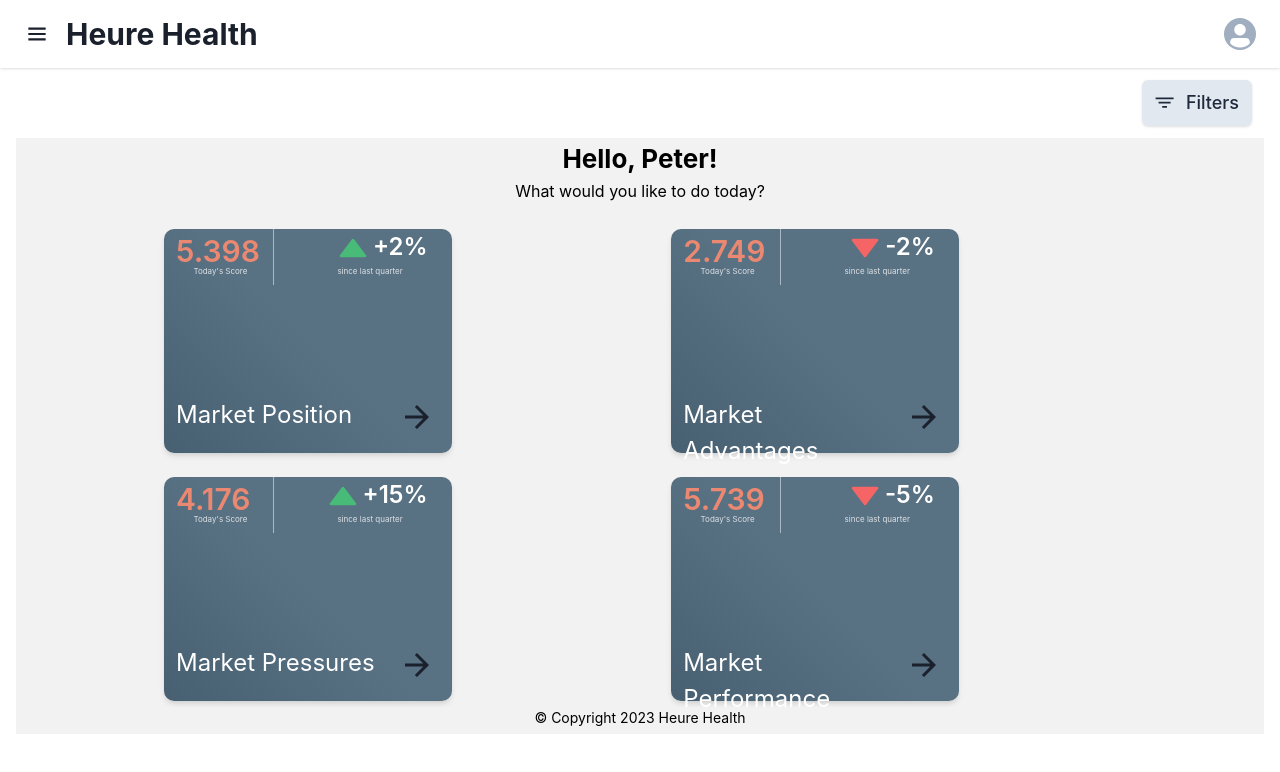
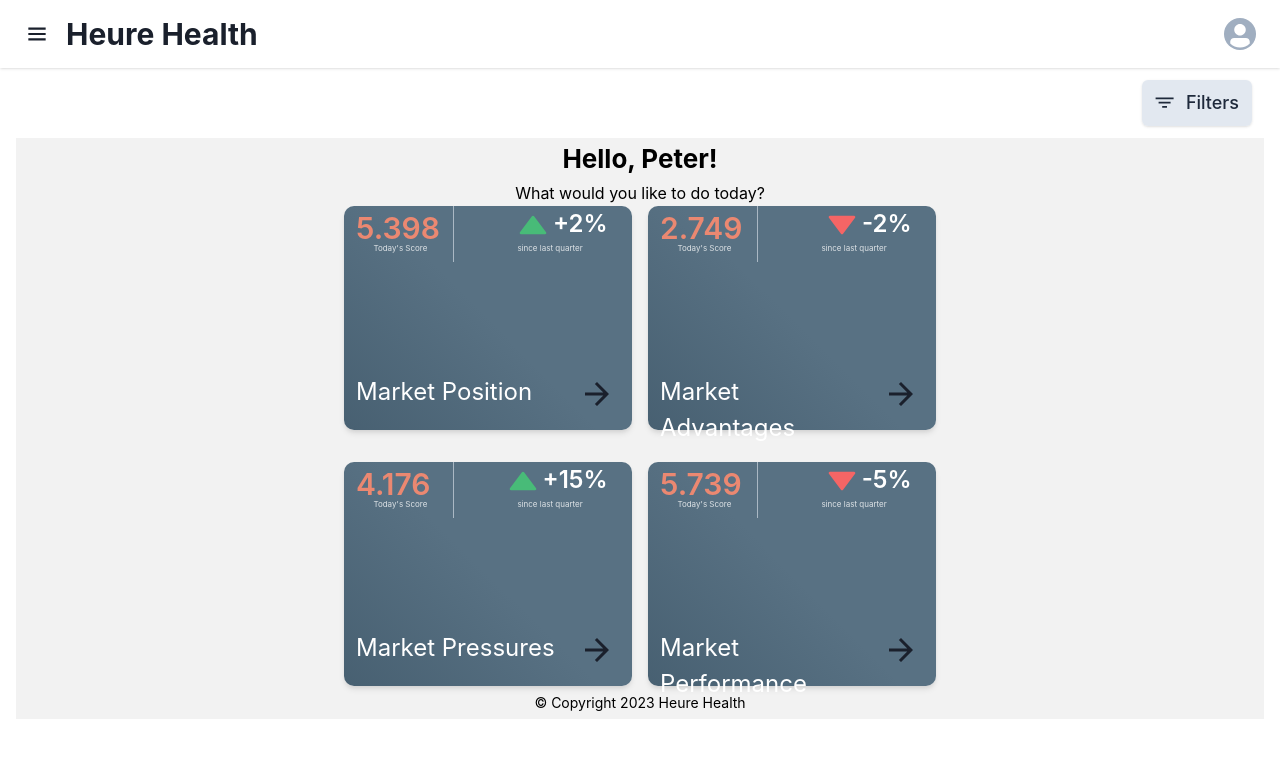
Before and after one commit to Heure-Health/HeureHealth-hospital, a Next.js app: page / in a window 1280 px wide. Shown: the top 772 px of the page. Built offline with nearby package versions, Linux system fonts and the light colour scheme.

Commit message:
Home page added new widget and alignment

```diff
--- a/src/components/home/HomeWidget.tsx
+++ b/src/components/home/HomeWidget.tsx
@@ -19,10 +19,10 @@ import React from "react";
 const HomeWidget = (params) => {
     return (
         <>
-            <Box width="100%" p={"5"}>
+            <Box>
                 <Flex direction="column"
                       bgImage={"linear-gradient(45deg, #374F60 -50%, #587183 50%)"}
-                      color="white" shadow="md" borderRadius='10px' height={"14.0em"} width={"18.0em"}>
+                      color="white" shadow="md" borderRadius='10px' height={"14.0em"} width={"18.0em"} minWidth={"100%"}>
                     <Grid textAlign={"right"} templateColumns='repeat(1, 1fr)' height={"14.0em"}>
                         <GridItem colSpan={1} rowSpan={1}>
                             <Wrap>
--- a/src/pages/home/HomeMain.tsx
+++ b/src/pages/home/HomeMain.tsx
@@ -1,26 +1,27 @@
 import React from "react";
-import {Box, Center, Grid, GridItem, Text, Wrap, WrapItem} from "@chakra-ui/react";
+import {Box, Center, Flex, Grid, GridItem, Text, Wrap, WrapItem} from "@chakra-ui/react";
 import {Footer} from "../../layouts";
 import HomeWidget from "../../components/home/HomeWidget";
 
 const HomeMain = () => {
     return (
         <>
-            <Grid templateColumns='repeat(1, 1fr)' gap={"1"} minWidth={"25%"} minHeight={"25%"}  bg='#F2F2F2'>
-                <GridItem colSpan={1} rowSpan={1}>
-                    <Box bg='#F2F2F2'>
+            <Box width={"100%"} bgColor={"#F2F2F2"} alignItems={"center"}>
+                <Flex flexDirection={"column"}>
                     <Center display='flex' my='1.2'> <Text fontSize={{base: '18px', md: '22px', lg: '26px'}}
                                                            color={"black"} fontWeight={"bold"}> Hello,
                         Peter! </Text></Center>
-                    </Box>
-                    <Box bg='#F2F2F2'>
+                </Flex>
+                <Flex flexDirection={"column"}>
                     <Center display='flex' my='1.2'> <Text fontSize={{base: '12px', md: '14px', lg: '16px'}}
                                                            color={"black"}> What would you like to do today? </Text></Center>
-                    </Box>
-                </GridItem>
+                </Flex>
+                <Flex direction="column" color="white">
+                    <Center>
+                        <Grid templateColumns='repeat(1, 1fr)'>
                             <GridItem colSpan={1} rowSpan={1}>
                                 <Wrap>
-                        <WrapItem width={"40%"} minWidth={"275px"} height={"15em"} paddingLeft={"32"}>
+                                    <WrapItem >
                                         <HomeWidget
                                             marketTypeText = "Market Position"
                                             scoreStatNum = "5.398"
@@ -31,7 +32,10 @@ const HomeMain = () => {
                                             navigationUrl = "/position"
                                         />
                                     </WrapItem>
-                        <WrapItem width={"40%"} minWidth={"275px"} height={"15em"} paddingLeft={"32"}>
+                                    <WrapItem >
+                                        <Box height={"14"}></Box>
+                                    </WrapItem>
+                                    <WrapItem>
                                         <HomeWidget
                                             marketTypeText = "Market Advantages"
                                             scoreStatNum = "2.749"
@@ -42,7 +46,14 @@ const HomeMain = () => {
                                             navigationUrl = "/advantage"
                                         />
                                     </WrapItem>
-                        <WrapItem width={"40%"} minWidth={"275px"} height={"15em"} paddingLeft={"32"}>
+                                </Wrap>
+                            </GridItem>
+                            <GridItem colSpan={1} rowSpan={1}>
+                                <Box height={"8"}></Box>
+                            </GridItem>
+                            <GridItem colSpan={1} rowSpan={1}>
+                                <Wrap>
+                                    <WrapItem>
                                         <HomeWidget
                                             marketTypeText = "Market Pressures"
                                             scoreStatNum = "4.176"
@@ -53,7 +64,10 @@ const HomeMain = () => {
                                             navigationUrl = "/pressures"
                                         />
                                     </WrapItem>
-                        <WrapItem width={"40%"} minWidth={"275px"} height={"15em"} paddingLeft={"32"}>
+                                    <WrapItem >
+                                        <Box height={"14"}></Box>
+                                    </WrapItem>
+                                    <WrapItem>
                                         <HomeWidget
                                             marketTypeText = "Market Performance"
                                             scoreStatNum = "5.739"
@@ -66,10 +80,11 @@ const HomeMain = () => {
                                     </WrapItem>
                                 </Wrap>
                             </GridItem>
-                <GridItem colSpan={1} rowSpan={1}>
+                        </Grid>
+                    </Center>
+                </Flex>
                 <Footer/>
-                </GridItem>
-            </Grid>
+            </Box>
         </>
     )
 }
```
Lines whose indentation alone changed are shown as unchanged.
